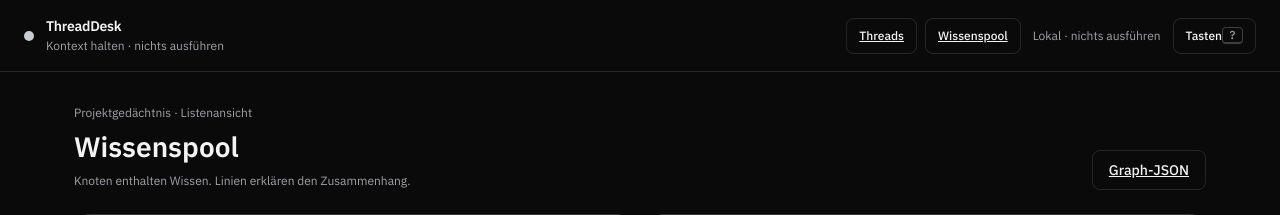
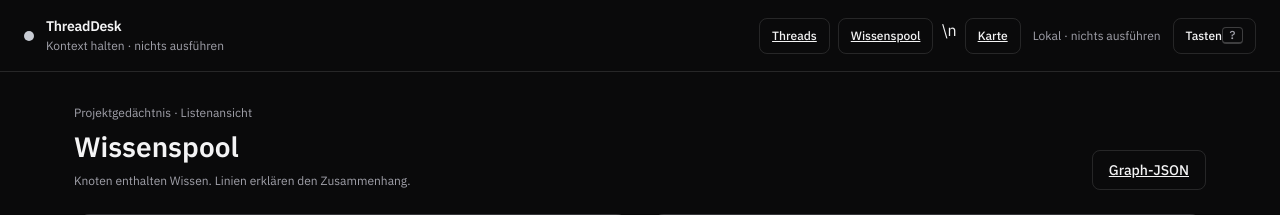
Before and after one commit to landjunge/threaddesk, a Python web app: template src/threaddesk/ui/templates/knowledge.html in a window 1280 px wide. Shown: the top 215 px of the page. Run offline with Jinja, Linux system fonts and the light colour scheme; the template is opened without the code that fills it, so the values that code supplies are empty; some libraries are stand-ins or nearby versions.

Commit message:
feat: link knowledge map

```diff
--- a/src/threaddesk/ui/templates/base.html
+++ b/src/threaddesk/ui/templates/base.html
@@ -29,7 +29,7 @@
         <div class="topbar-actions">
           <nav class="view-nav" aria-label="Ansichten">
             <a href="/" class="btn btn-ghost btn-compact">Threads</a>
-            <a href="/knowledge" class="btn btn-ghost btn-compact">Wissenspool</a>
+            <a href="/knowledge" class="btn btn-ghost btn-compact">Wissenspool</a>\n            <a href="/map" class="btn btn-ghost btn-compact">Karte</a>
           </nav>
           <p class="topbar-note">Lokal · nichts ausführen</p>
           <button type="button" class="btn btn-ghost btn-compact" data-help-open>
```
